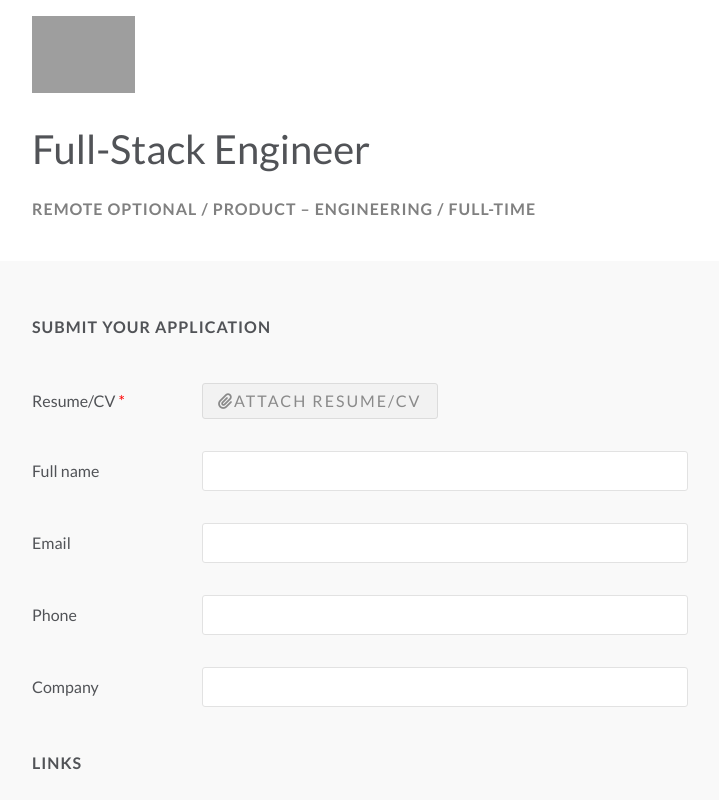
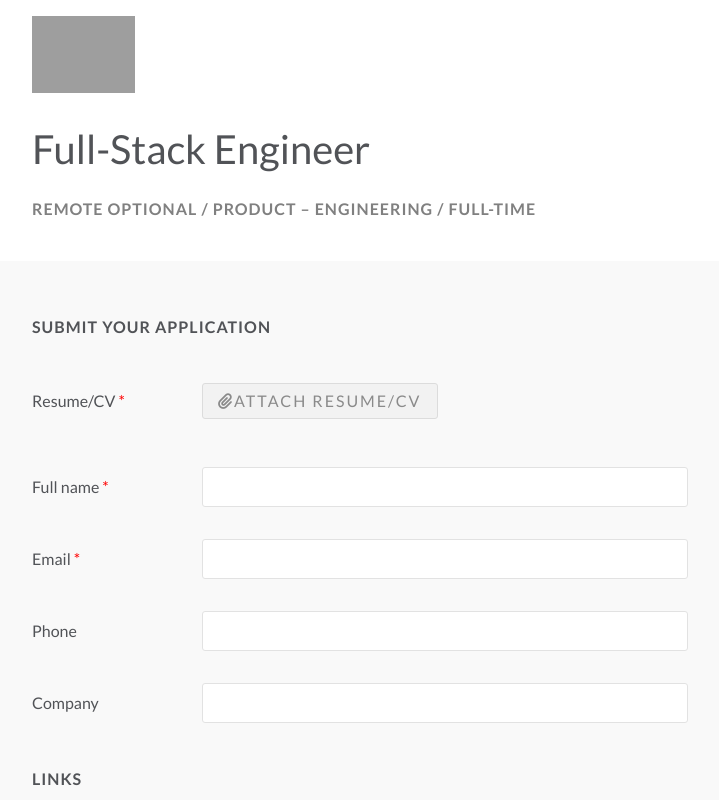
Before and after one commit to Abhishek060201/render-app, a React (Create React App) app: page / in a window 1280 px wide. Shown: the top 800 px of the page, without its empty margins (268-987 px from the left). Built offline with nearby package versions, Linux system fonts and the light colour scheme; grey boxes are pictures that could not be loaded.

Commit message:
added some validation using yup

```diff
--- a/package.json
+++ b/package.json
@@ -3,6 +3,7 @@
   "version": "0.1.0",
   "private": true,
   "dependencies": {
+    "@hookform/resolvers": "^2.8.8",
     "@testing-library/jest-dom": "^5.16.2",
     "@testing-library/react": "^12.1.3",
     "@testing-library/user-event": "^13.5.0",
@@ -12,10 +13,12 @@
     "@types/react-dom": "^17.0.11",
     "react": "^17.0.2",
     "react-dom": "^17.0.2",
+    "react-google-recaptcha": "^2.1.0",
     "react-hook-form": "^7.27.1",
     "react-scripts": "5.0.0",
     "typescript": "^4.5.5",
-    "web-vitals": "^2.1.4"
+    "web-vitals": "^2.1.4",
+    "yup": "^0.32.11"
   },
   "scripts": {
     "start": "react-scripts start",
--- a/src/Components/EqualEmployment/EqualEmployment.css
+++ b/src/Components/EqualEmployment/EqualEmployment.css
@@ -1,18 +1,3 @@
-.submit-button {
-  color: white;
-  background-color: #4b60e5;
-  border: none;
-  border-radius: 3px;
-  letter-spacing: 2px;
-  font-size: 14px;
-  font-weight: 600;
-  padding: 10px 15px;
-}
-
-.submit-button:hover {
-  background-color: #4456cf;
-}
-
 .race-info {
   display: block;
 }
--- a/src/Components/Form/Form.css
+++ b/src/Components/Form/Form.css
@@ -55,6 +55,21 @@ textarea:focus {
   margin: 0 auto;
 }
 
+.submit-button {
+  color: white;
+  background-color: #4b60e5;
+  border: none;
+  border-radius: 3px;
+  letter-spacing: 2px;
+  font-size: 14px;
+  font-weight: 600;
+  padding: 10px 15px;
+}
+
+.submit-button:hover {
+  background-color: #4456cf;
+}
+
 @media only screen and (min-width: 820px) {
   .form-container {
     padding-left: 100px;
--- a/src/Components/Form/Form.tsx
+++ b/src/Components/Form/Form.tsx
@@ -2,12 +2,36 @@ import React from 'react';
 import EqualEmployment from '../EqualEmployment/EqualEmployment';
 import Input from '../Input/Input';
 import ReCAPTCHA from "react-google-recaptcha";
+import { useForm } from 'react-hook-form';
+import { yupResolver } from '@hookform/resolvers/yup';
+import * as yup from 'yup';
 import './Form.css';
 
+const phoneRegExp = /^((\\+[1-9]{1,4}[ \\-]*)|(\\([0-9]{2,3}\\)[ \\-]*)|([0-9]{2,4})[ \\-]*)*?[0-9]{3,4}?[ \\-]*[0-9]{3,4}?$/
+
+const schema = yup.object().shape({
+  fullName: yup.string().min(10).required(),
+  email: yup.string().email().required(),
+  phone: yup.string().matches(phoneRegExp, 'Phone number is not valid'),
+  linkedinURL: yup.string().matches(/((https?):\/\/)?(www.)?[a-z0-9]+(\.[a-z]{2,}){1,3}(#?\/?[a-zA-Z0-9#]+)*\/?(\?[a-zA-Z0-9-_]+=[a-zA-Z0-9-%]+&?)?$/, 'Enter correct url!').required('Please enter website'),
+  twitterURL: yup.string().matches(/((https?):\/\/)?(www.)?[a-z0-9]+(\.[a-z]{2,}){1,3}(#?\/?[a-zA-Z0-9#]+)*\/?(\?[a-zA-Z0-9-_]+=[a-zA-Z0-9-%]+&?)?$/, 'Enter correct url!').required('Please enter website'),
+  githubURL: yup.string().matches(/((https?):\/\/)?(www.)?[a-z0-9]+(\.[a-z]{2,}){1,3}(#?\/?[a-zA-Z0-9#]+)*\/?(\?[a-zA-Z0-9-_]+=[a-zA-Z0-9-%]+&?)?$/, 'Enter correct url!').required('Please enter website'),
+  portfolioURL: yup.string().matches(/((https?):\/\/)?(www.)?[a-z0-9]+(\.[a-z]{2,}){1,3}(#?\/?[a-zA-Z0-9#]+)*\/?(\?[a-zA-Z0-9-_]+=[a-zA-Z0-9-%]+&?)?$/, 'Enter correct url!').required('Please enter website'),
+  otherWebsite: yup.string().matches(/((https?):\/\/)?(www.)?[a-z0-9]+(\.[a-z]{2,}){1,3}(#?\/?[a-zA-Z0-9#]+)*\/?(\?[a-zA-Z0-9-_]+=[a-zA-Z0-9-%]+&?)?$/, 'Enter correct url!').required('Please enter website'),
+})
+
 const Form: React.FC = (): JSX.Element => {
+  const { register, handleSubmit, formState: { errors } } = useForm({
+    resolver: yupResolver(schema)
+  });
+
+  const submitForm = (data: object) => {
+    console.log(data);
+  }
+
   return (
     <div className='form-container'>
-      <form className='mx-auto' >
+      <form className='mx-auto' onSubmit={handleSubmit(submitForm)}>
 
         <h4>SUBMIT YOUR APPLICATION</h4>
 
@@ -24,40 +48,64 @@ const Form: React.FC = (): JSX.Element => {
             </div>
           </div>
 
+          <p>{errors.fullName?.message}</p>
           <Input
-            isRequired={true}
+            ref={register}
             label='Full name'
+            name='fullName'
+            isReq={true}
           />
           <Input
-            isRequired={true}
+            ref={register}
             label='Email'
+            name='email'
+            isReq={true}
           />
           <Input
-            isRequired={false}
+            ref={register}
             label='Phone'
+            name='phone'
+            isReq={false}
           />
           <Input
-            isRequired={false}
+            ref={register}
             label='Company'
+            name='company'
+            isReq={false}
           />
         </div>
 
         <h4>LINKS</h4>
         <div className="row my-4">
           <Input
+            ref={register}
             label='Linkedin URL'
+            name='linkedinURL'
+            isReq={false}
           />
           <Input
+            ref={register}
             label='Twitter URL'
+            name='twitterURL'
+            isReq={false}
           />
           <Input
+            ref={register}
             label='GitHub URL'
+            name='githubURL'
+            isReq={false}
           />
           <Input
+            ref={register}
             label='Portfolio URL'
+            name='portfolioURL'
+            isReq={false}
           />
           <Input
+            ref={register}
             label='Other website'
+            name='otherWebsite'
+            isReq={false}
           />
         </div>
 
@@ -84,7 +132,12 @@ const Form: React.FC = (): JSX.Element => {
         </div>
 
         <div className='d-flex'>
-          <button className='submit-button mx-auto'>SUBMIT APPLICATION</button>
+          <button
+            type='submit'
+            className='submit-button mx-auto'
+          >
+            SUBMIT APPLICATION
+          </button>
         </div>
 
       </form>
--- a/src/Components/Input/Input.tsx
+++ b/src/Components/Input/Input.tsx
@@ -3,7 +3,9 @@ import './Input.css';
 
 type Props = {
   label: string;
-  isRequired?: boolean;
+  name: string;
+  isReq: boolean;
+  ref?: any
 }
 
 const Input = (props: Props): JSX.Element => {
@@ -11,12 +13,12 @@ const Input = (props: Props): JSX.Element => {
     <div className="row d-flex align-items-center">
       <label className='input-label col-md-3'>
         {props.label}
+        {
+          props.isReq ? <span style={{ color: 'red' }}> *</span> : null
+        }
       </label>
-      {/* {
-        props.isRequired ? <span className='col-md-0'> *</span> : null
-      } */}
       <div className='col-md-9 my-4 my-md-3'>
-        <input />
+        <input type='text' name={props.name} />
       </div>
     </div>
   );
```
Also changed, not shown: 1 other file (tests, documents, lock files or other folders).
